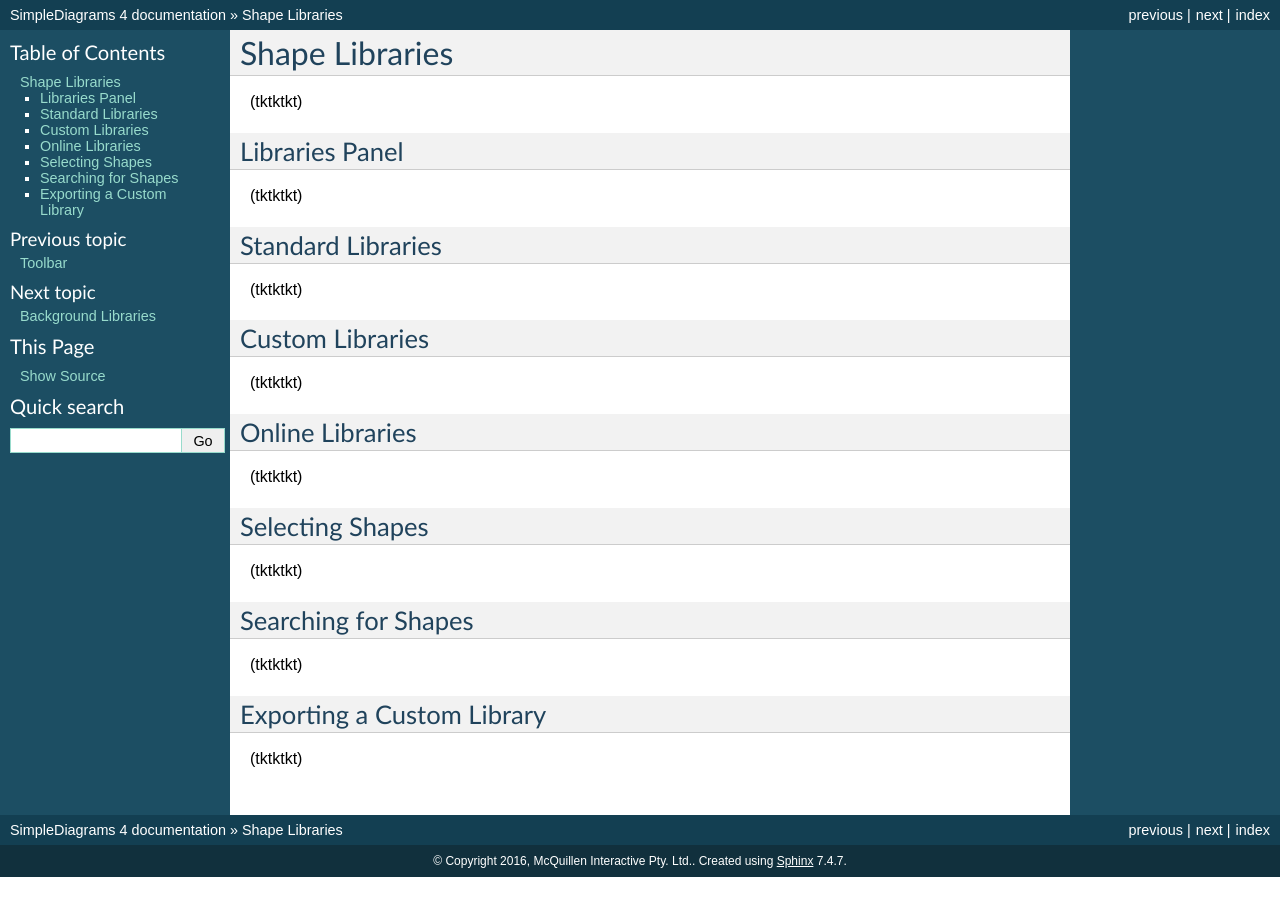
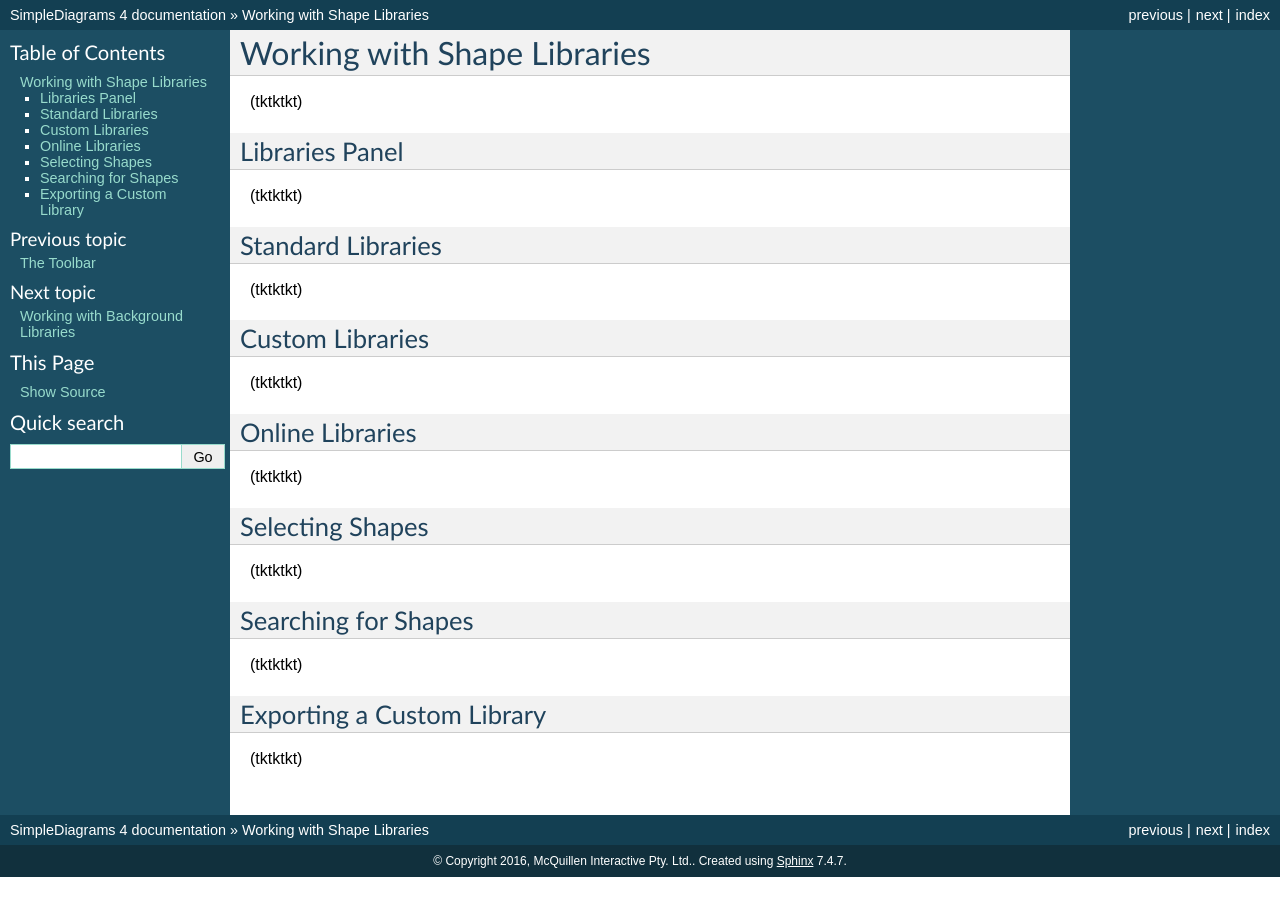
Before and after one commit to abeusher/simplediagrams_docs, a Sphinx documentation site: the page built from docs/shape-libraries.rst, in a window 1280 px wide. Built offline with Sphinx 7.4.7, drawn with Linux system fonts in a browser that asks for light colours.

Commit message:
Updating titles

```diff
--- a/docs/background-libraries.rst
+++ b/docs/background-libraries.rst
@@ -1,4 +1,4 @@
-Background Libraries
+Working with Background Libraries
 ======================
 
 (tktktkt)
--- a/docs/preferences.rst
+++ b/docs/preferences.rst
@@ -1,4 +1,4 @@
-Preferences
+Changing Preferences
 =========================
 
 (tktktktkt)
--- a/docs/presentation-mode.rst
+++ b/docs/presentation-mode.rst
@@ -1,4 +1,4 @@
-Presentation Mode
+Using Presentation Mode
 =====================
 
 Presentation mode is a way of launching a separate window for your SimpleDiagram that you might want to use when explaining something
--- a/docs/shape-libraries.rst
+++ b/docs/shape-libraries.rst
@@ -1,5 +1,5 @@
-Shape Libraries
-=======================
+Working with Shape Libraries
+=============================
 (tktktkt)
 
 Libraries Panel
--- a/docs/toolbar.rst
+++ b/docs/toolbar.rst
@@ -1,4 +1,4 @@
-Toolbar
+The Toolbar
 ===========
 The SimpleDiagrams toolbar contains most of the tools you'll need to modify your diagrams.
 
```
